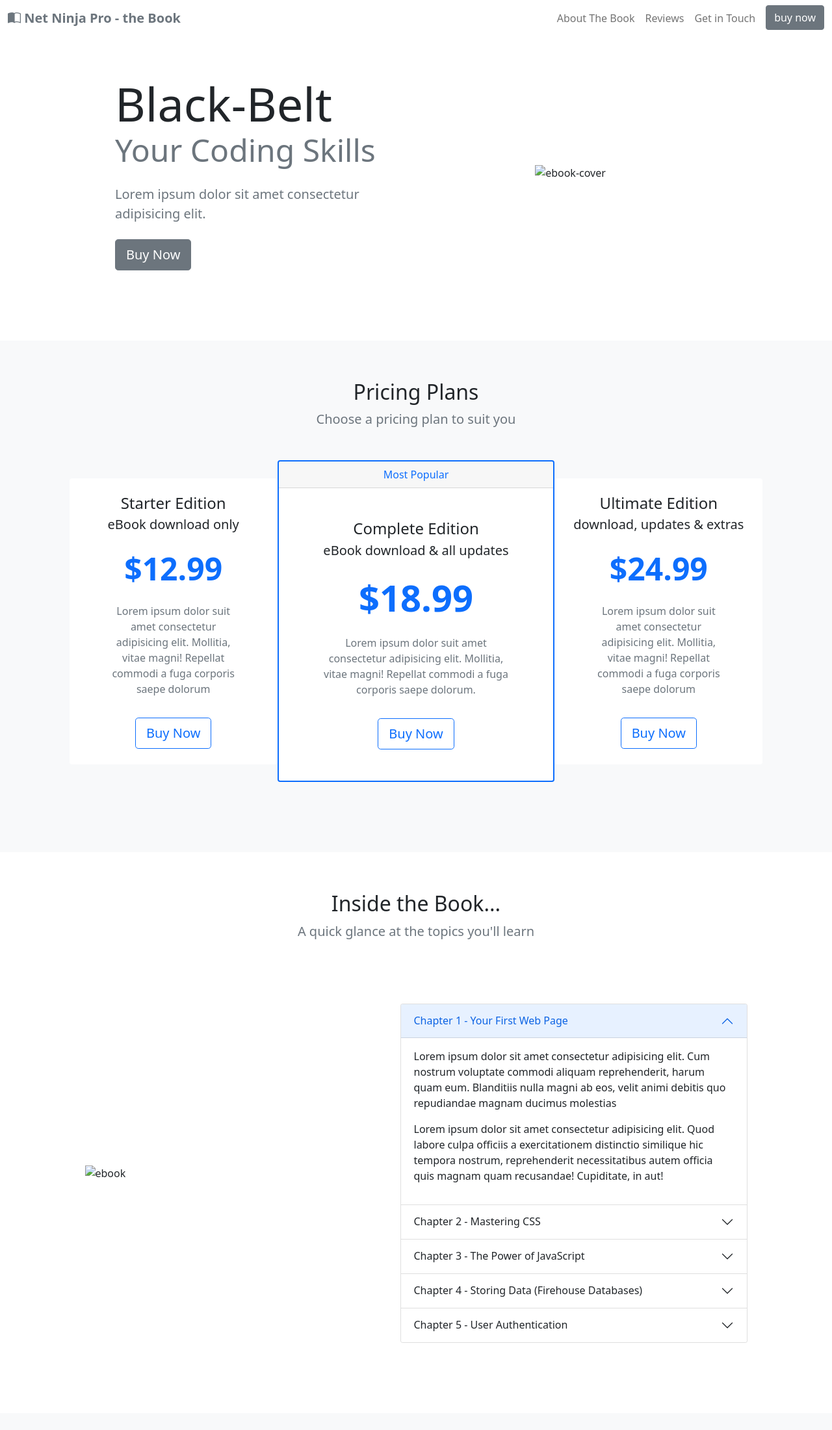
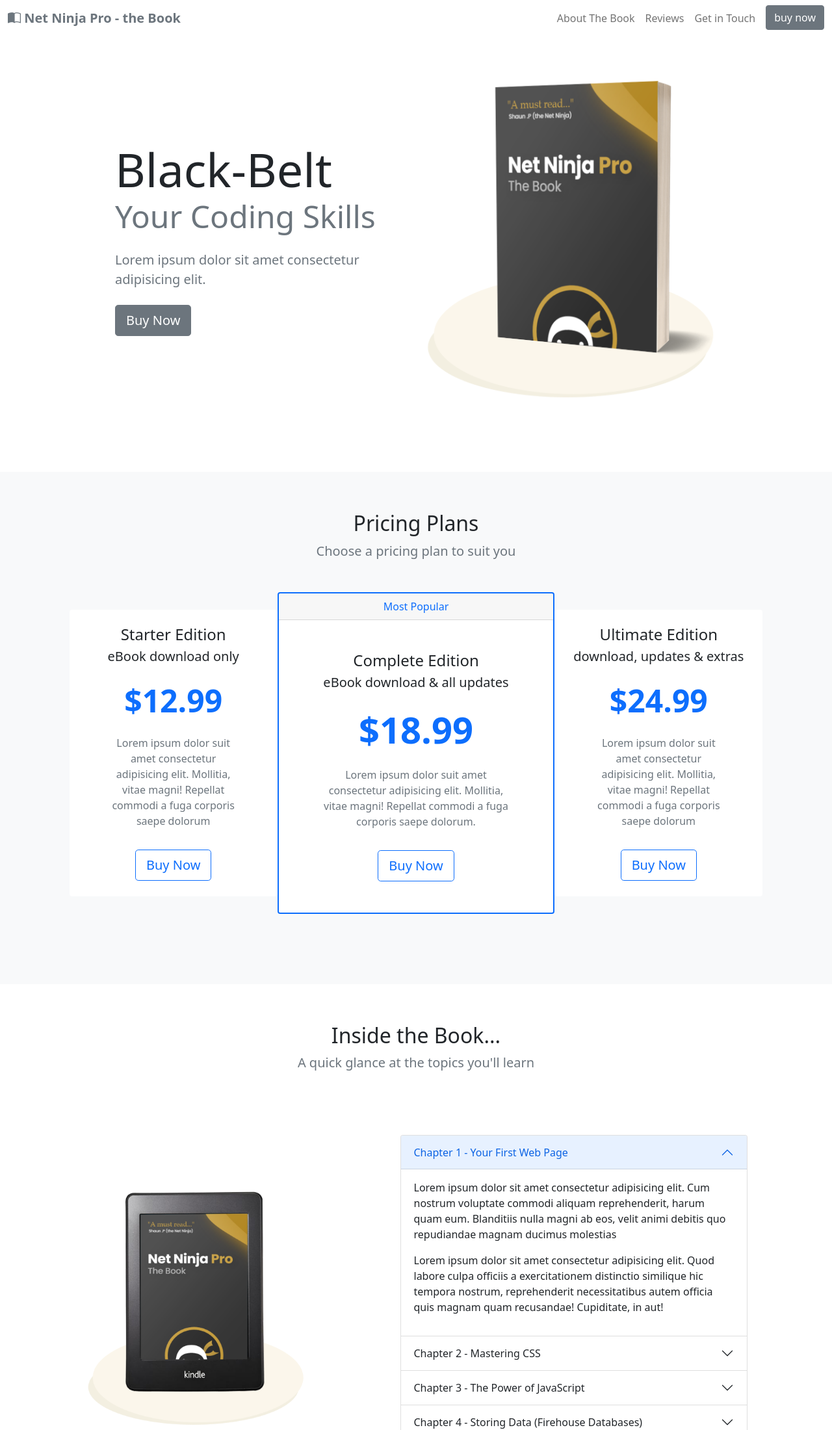
Before and after one commit to tstevens18/Bootstrap-Intro, a plain HTML site: page index.html in a window 1280 px wide. Shown: the top 2200 px of the page at 65% size. Drawn offline with nearby package versions, Linux system fonts and the light colour scheme; the site is published under a folder, as on GitHub Pages, so addresses that start at the root find nothing.

Commit message:
hopefully images are fixed

```diff
--- a/index.html
+++ b/index.html
@@ -68,7 +68,7 @@
           <a href="#pricing" class="btn btn-secondary btn-lg">Buy Now</a>
         </div>
         <div class="col-md-5 text-center d-none d-md-block">
-          <img class="img-fluid" src="/ebook-cover.png" alt="ebook-cover">
+          <img class="img-fluid" src="ebook-cover.png" alt="ebook-cover">
         </div>
       </div>
     </div>
@@ -142,7 +142,7 @@
       </div>
       <div class="row my-5 g-5 justify-content-around align-items-center">
         <div class="col-6 col-lg-4">
-          <img src="/kindle.png" class="img-fluid" alt="ebook">
+          <img src="kindle.png" class="img-fluid" alt="ebook">
         </div>
 
         <div class="col-lg-6">
```
